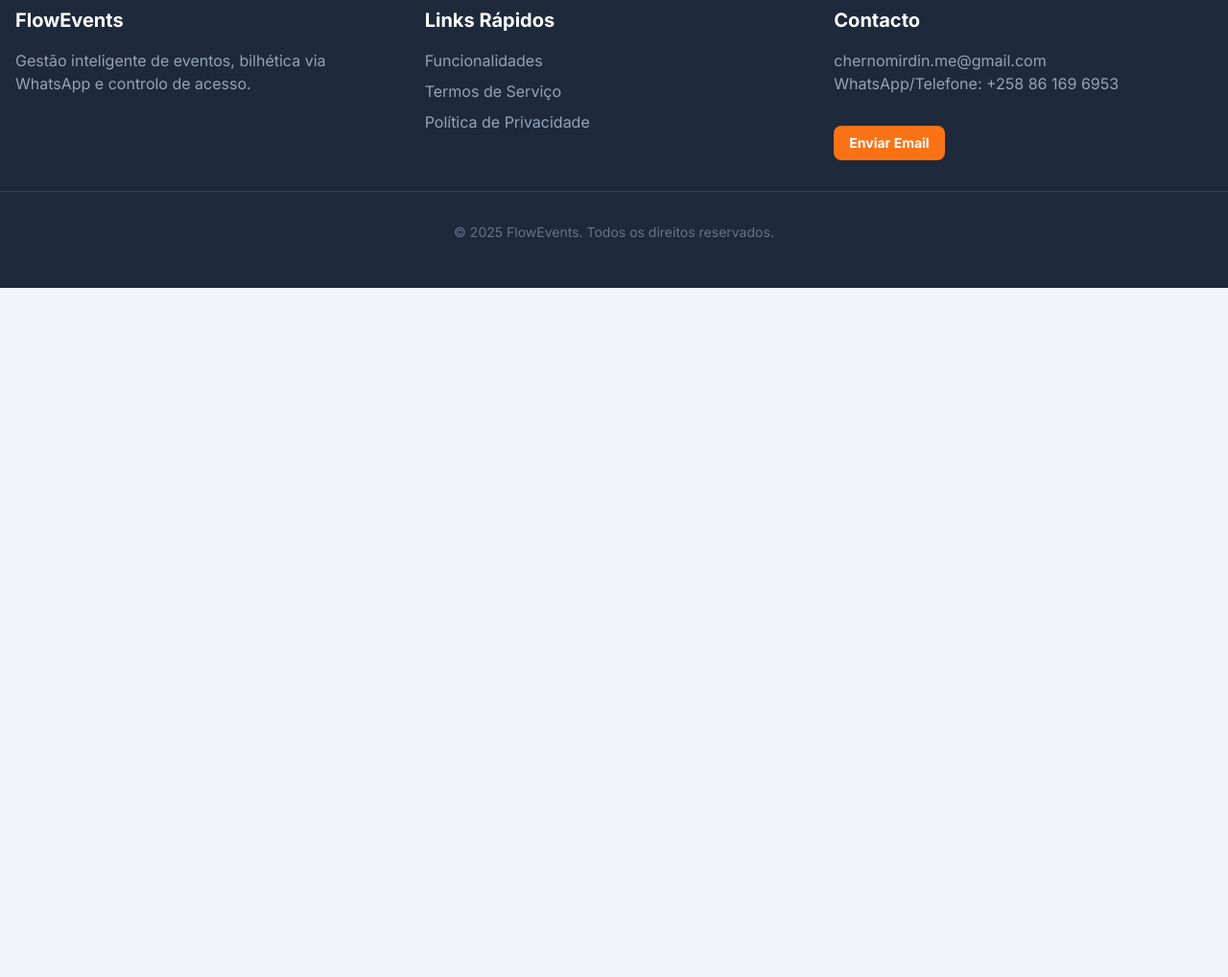
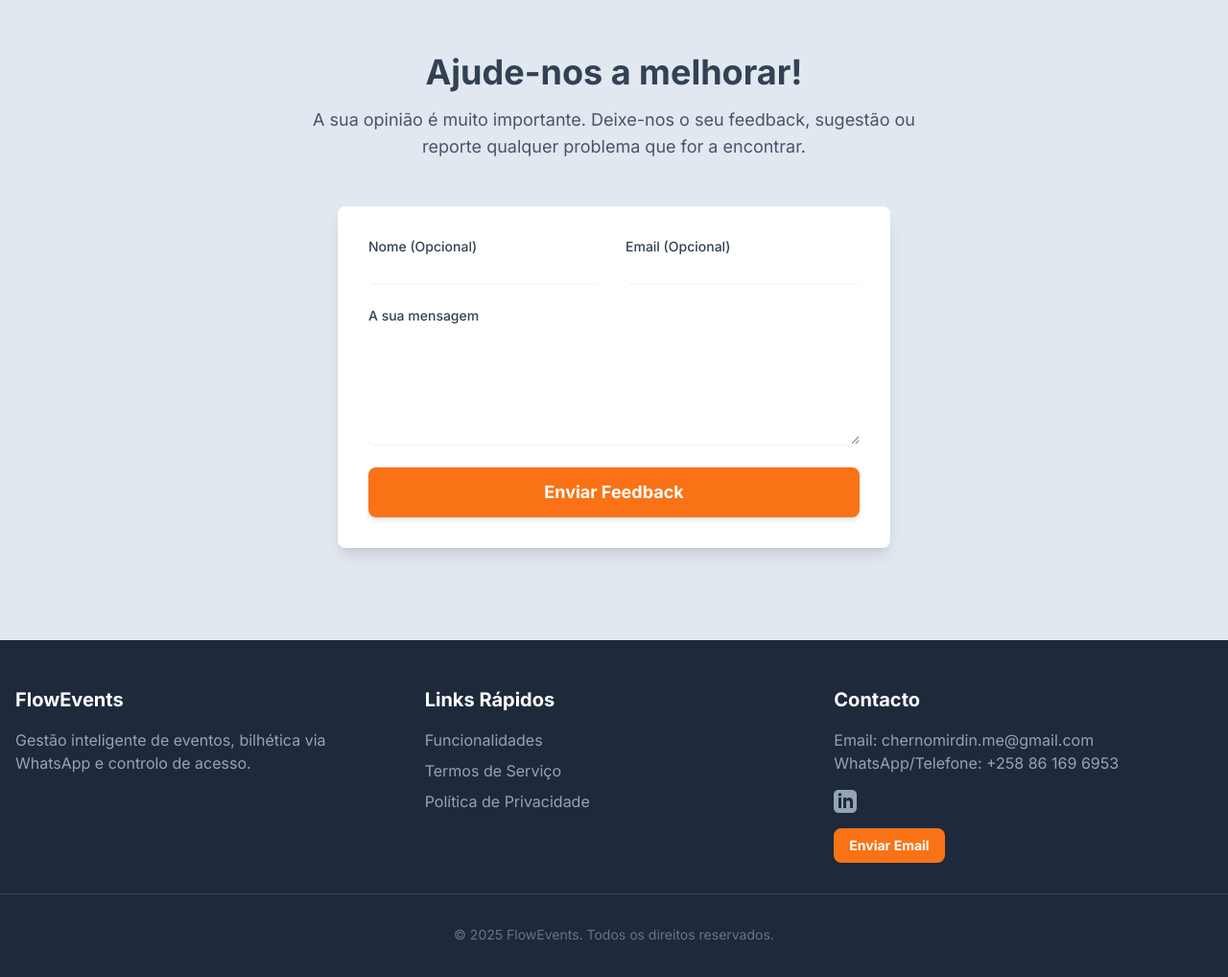
Before and after one commit to InUrSys/flow-events-landing-page, a plain HTML site: page index.html in a window 1280 px wide. Shown: the part 1509-2527 px from the top of the page at 96% size. Before the commit the page ends 1809 px from the top, so only its background shows below. Drawn offline with nearby package versions, Linux system fonts and the light colour scheme.

Commit message:
6 commit

```diff
--- a/index.html
+++ b/index.html
@@ -163,6 +163,7 @@
     </section>
     -->
 
+
     <section class="bg-brand-orange text-white py-16 md:py-20 text-center">
         <div class="container mx-auto px-4">
             <h2 class="text-3xl md:text-4xl font-bold">Pronto para Simplificar o Seu Evento?</h2>
@@ -172,6 +173,43 @@
             <a href="#contacto" class="mt-10 inline-block bg-white hover:bg-slate-100 text-brand-orange font-bold py-3 px-8 rounded-lg text-lg transition-colors shadow-lg">
                 Fale Connosco
             </a>
+        </div>
+    </section>
+
+    <section id="feedback" class="py-16 md:py-24 bg-slate-200">
+        <div class="container mx-auto px-4">
+            <div class="max-w-2xl mx-auto text-center">
+                <h2 class="text-3xl md:text-4xl font-bold text-brand-darktext">Ajude-nos a melhorar!</h2>
+                <p class="mt-4 text-lg text-slate-600">
+                    A sua opinião é muito importante. Deixe-nos o seu feedback, sugestão ou reporte qualquer problema que for a encontrar.
+                </p>
+            </div>
+
+
+            <form action="https://formspree.io/f/xqagbyaq" method="POST" class="mt-12 max-w-xl mx-auto bg-white p-8 rounded-lg shadow-lg space-y-6">
+
+                <div class="grid grid-cols-1 sm:grid-cols-2 gap-6">
+                    <div>
+                        <label for="name" class="block text-sm font-medium text-slate-700">Nome (Opcional)</label>
+                        <input type="text" name="name" id="name" class="mt-1 block w-full rounded-md border-slate-300 shadow-sm focus:border-brand-orange focus:ring-brand-orange">
+                    </div>
+                    <div>
+                        <label for="email" class="block text-sm font-medium text-slate-700">Email (Opcional)</label>
+                        <input type="email" name="email" id="email" class="mt-1 block w-full rounded-md border-slate-300 shadow-sm focus:border-brand-orange focus:ring-brand-orange">
+                    </div>
+                </div>
+
+                <div>
+                    <label for="message" class="block text-sm font-medium text-slate-700">A sua mensagem</label>
+                    <textarea id="message" name="message" rows="5" required class="mt-1 block w-full rounded-md border-slate-300 shadow-sm focus:border-brand-orange focus:ring-brand-orange"></textarea>
+                </div>
+
+                <div>
+                    <button type="submit" class="w-full bg-brand-orange hover:bg-orange-600 text-white font-bold py-3 px-6 rounded-lg text-lg transition-colors shadow-md">
+                        Enviar Feedback
+                    </button>
+                </div>
+            </form>
         </div>
     </section>
 
@@ -192,12 +230,17 @@
             <div>
                 <h3 class="text-xl font-bold mb-4">Contacto</h3>
                 <p class="text-slate-400">
-                    <a href="mailto:chernomirdin.me@gmail.com" class="hover:text-brand-orange transition-colors">chernomirdin.me@gmail.com</a>
+                    <a href="mailto:chernomirdin.me@gmail.com" class="hover:text-brand-orange transition-colors">Email: chernomirdin.me@gmail.com</a>
                 </p>
                 <p class="text-slate-400">WhatsApp/Telefone: +258 86 169 6953</p>
                 <div class="flex justify-center md:justify-start space-x-4 mt-4">
-                    <!-- {/* Social media links (optional) */}
-                    {/* <a href="#" class="text-slate-400 hover:text-white">...</a> */} -->
+                    <!-- {/* Social media links (optional) */}-->
+                    <a href="https://www.linkedin.com/company/flow-events-app" target="_blank" rel="noopener noreferrer" class="text-slate-400 hover:text-white transition-colors" title="LinkedIn">
+                        <span class="sr-only">LinkedIn</span>
+                        <svg class="w-6 h-6" fill="currentColor" viewBox="0 0 24 24" aria-hidden="true">
+                            <path d="M19 0h-14c-2.761 0-5 2.239-5 5v14c0 2.761 2.239 5 5 5h14c2.762 0 5-2.239 5-5v-14c0-2.761-2.238-5-5-5zm-11 19h-3v-11h3v11zm-1.5-12.268c-.966 0-1.75-.79-1.75-1.764s.784-1.764 1.75-1.764 1.75.79 1.75 1.764-.783 1.764-1.75 1.764zm13.5 12.268h-3v-5.604c0-3.368-4-3.113-4 0v5.604h-3v-11h3v1.765c1.396-2.586 7-2.777 7 2.476v6.759z"/>
+                        </svg>
+                    </a>
                 </div>
                  <a href="mailto:chernomirdin.me@gmail.com" class="mt-4 inline-block bg-brand-orange hover:bg-orange-600 text-white font-bold py-2 px-4 rounded-lg transition-colors text-sm">
                     Enviar Email
```
